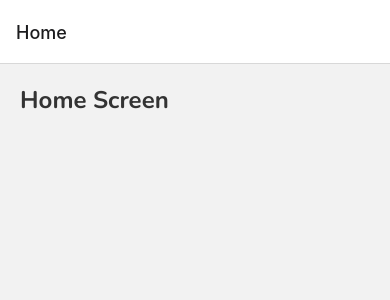
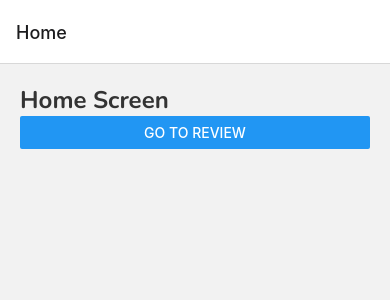
Before and after one commit to aashiqahmed98/gamezone-reviews-app, a React Native app: screen /Home in a window 390 px wide. Shown: the top 300 px of the page. Built offline with nearby package versions, Linux system fonts and the light colour scheme.

Commit message:
added a button to go to ReviewDetails page

```diff
--- a/screens/Home.js
+++ b/screens/Home.js
@@ -1,13 +1,16 @@
-import { StyleSheet, View, Text } from 'react-native'
+import { StyleSheet, View, Text, Button } from 'react-native'
 import { globalStyles } from '../styles/global.js'
 
-function Home() {
+function Home(props) {
+	const pressHandler = () => {
+		props.navigation.navigate('ReviewDetails')
+	}
 	return (
 		<View style={globalStyles.container}>
 			<Text style={globalStyles.titleText}>Home Screen</Text>
+			<Button title='Go to Review' onPress={pressHandler} />
 		</View>
 	)
 }
 
-
 export default Home
```
